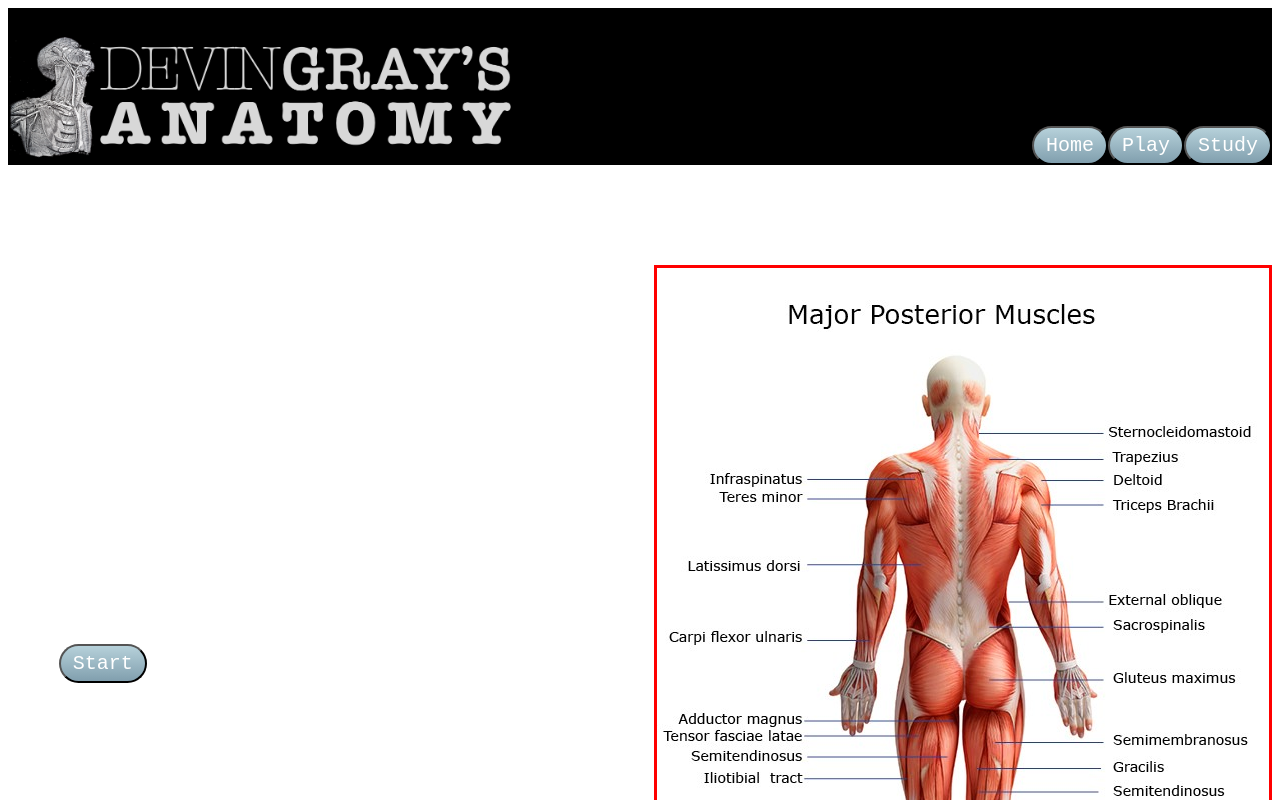
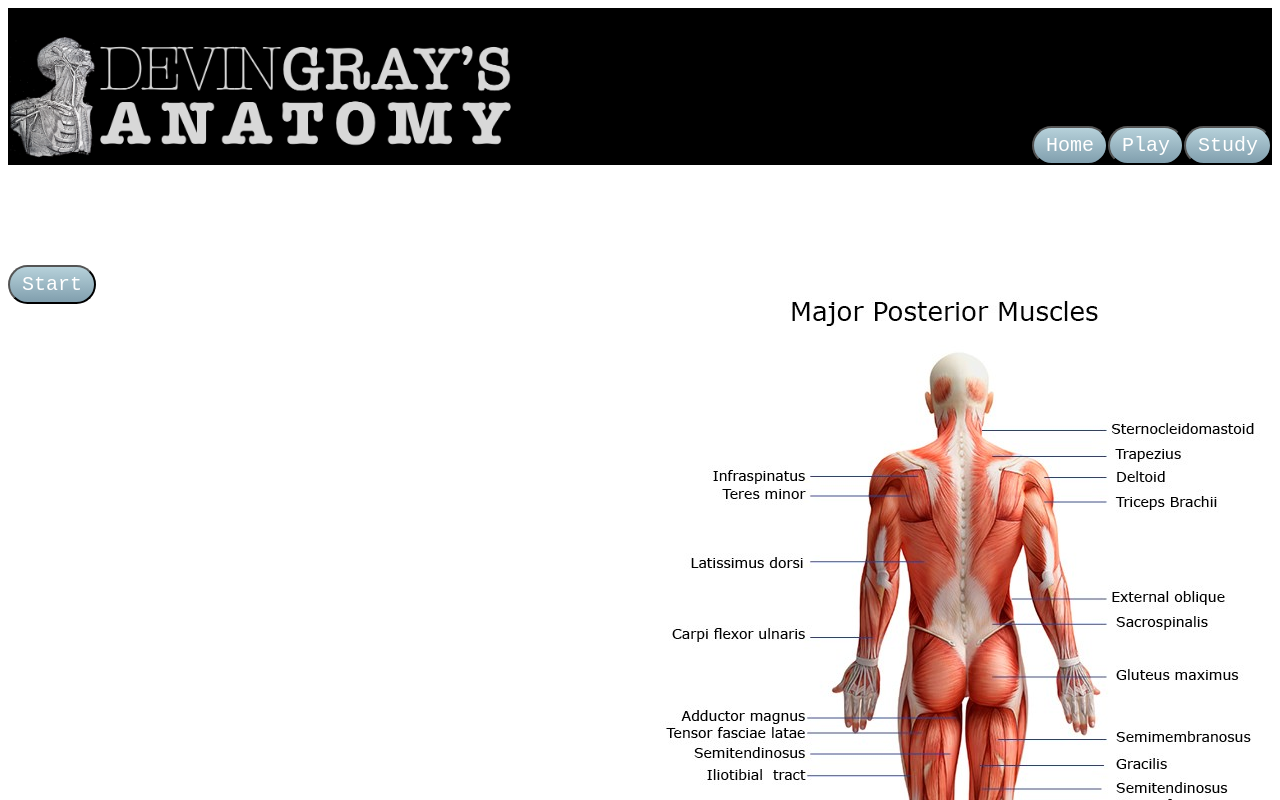
Before and after one commit to DevinTheGray/graysanatomy, a React (Create React App) app: page /studyback in a window 1280 px wide. Shown: the top 800 px of the page. Built offline with nearby package versions, Linux system fonts and the light colour scheme.

Commit message:
ready to deploy on AWS

```diff
--- a/src/App.css
+++ b/src/App.css
@@ -196,19 +196,16 @@ justify-content: space-between;
 }
 
 .muscle-study{
-  border: solid;
-  border-color: red;
+
   display: flex;
   flex-wrap: wrap;
   justify-content: space-between;
 }
 .Studybutton{
-  border: solid;
-  border-color: green;
+
 }
 .picture{
-  border: solid;
-  border-color: blue;
+
   margin-right: 30px;
 }
 .count-down {
--- a/src/components/PlayFront.js
+++ b/src/components/PlayFront.js
@@ -1,4 +1,3 @@
-
 import React, { Component } from 'react';
 import '../App.css';
 import ImageMapper from 'react-image-mapper';
--- a/src/components/StudyBack.js
+++ b/src/components/StudyBack.js
@@ -84,7 +84,7 @@ export default class StudyBack extends Component {
 
 
       <div className='study'>
-        <div className='button'>
+        <div className='.StudyButton'>
         <Link to='/play2'><button className='leggo'> Start</button></Link>
         </div>
         <div className='muscle-study'>
--- a/src/components/StudyFront.js
+++ b/src/components/StudyFront.js
@@ -84,36 +84,34 @@ const MAP = {
   ]
 }
 
+
 export default class StudyFront extends Component {
     constructor(props) {
       super(props)
+      this.state=({areas: {} })
 
       this.onMouseEnter = this.onMouseEnter.bind(this)
-      // this.onLoad = this.onLoad.bind(this)
       // this.onClick = this.onClick.bind(this)
-
-
-
-
-
-
     }
 
-
-    //
-    // onClick(area, index, event){
-    //   this.refs.canvas.ctx.fillStyle = area.fillColor
-    //   this.refs.canvas.ctx.fill()
-    //
-    // }
 
     onMouseEnter(area, index, event) {
       this.refs.canvas.ctx.fillStyle = area.fillColor
       this.refs.canvas.ctx.fill()
     }
-    playFront(){
-      return
-    }
+
+  // onClick(area, index, event){
+  //   console.log(area._id)
+  //   console.log(MAP)
+  //   let id = this.area._id
+  //   return id
+  //   this.setState({areas: id})
+  //
+  //
+  //
+  //
+  // }
+
 
   render(){
     return(
@@ -127,11 +125,13 @@ export default class StudyFront extends Component {
         </div>
         <div className='muscle-study'>
           <div className='picture'>
-          <ImageMapper ref="canvas" src={require('../assets/front.jpg')} map={MAP} onImageClick={this.onImageClick, this.checkId} onClick={this.onClick} onMouseEnter={this.onMouseEnter} />
+          {/* <ImageMapper ref="canvas" src={require('../assets/front.jpg')} map={MAP} onImageClick={this.onImageClick, this.checkId} onClick={this.onClick} onMouseEnter={this.onMouseEnter} /> */}
+        </div>
+        <div className="tellMuscle">
         </div>
           <img src={require('../assets/labelfront.jpg')} />
+          {/* <div>{this.state.areas}</div> */}
 
-          {/* <ImageMapper ref="canvas" src={require('../assets/studyback.jpg')} map={MAP} onMouseEnter={this.onMouseEnter} /> */}
 
         </div>
 
```
